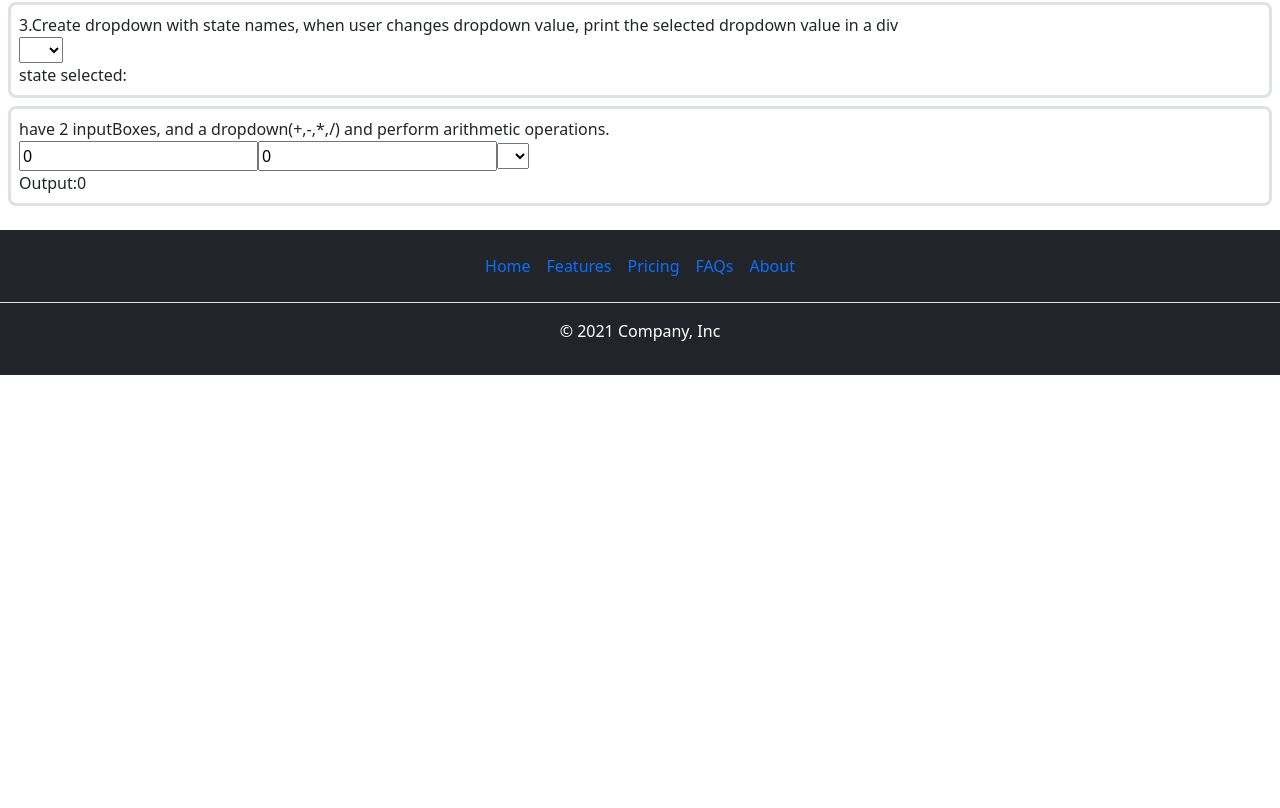
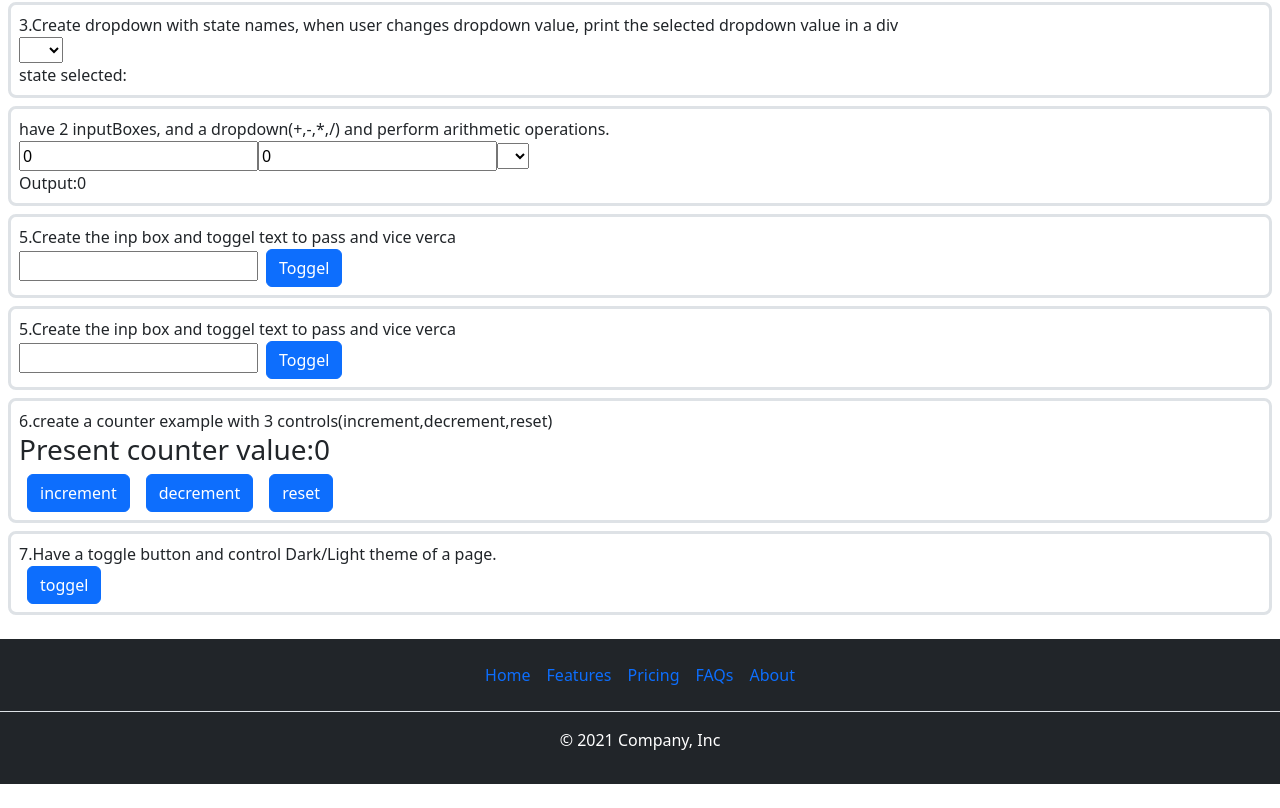
Before and after one commit to TarunNagaSaiChadaram/eureka_ui, an Angular app in the folder angular/angular_project_july_2025/: page / in a window 1280 px wide. Shown: the part 2062-2870 px from the top of the page. Before the commit the page ends 2461 px from the top, so only its background shows below. Built offline with nearby package versions, Linux system fonts and the light colour scheme.

Commit message:
day04_aug16

```diff
--- a/angular/angular_project_july_2025/src/app/components/databinding/databinding.html
+++ b/angular/angular_project_july_2025/src/app/components/databinding/databinding.html
@@ -72,3 +72,29 @@
         }}
     </div>
   </div>
+
+  <div class="border border-3 rounded-3 p-2 m-2">
+    <div>5.Create the inp box and toggel text to pass and vice verca</div>
+    <input type="{{flag ? 'text' : 'password'}}"/>
+    <button class="btn btn-primary mx-2" (click)="flag=!flag">Toggel</button>
+  </div>
+
+  <div class="border border-3 rounded-3 p-2 m-2">
+    <div>5.Create the inp box and toggel text to pass and vice verca</div>
+    <input type="{{flag ? 'text' : 'password'}}"/>
+    <button class="btn btn-primary mx-2" (click)="flag=!flag">Toggel</button>
+  </div>
+
+
+  <div class="border border-3 rounded-3 p-2 m-2">
+    <div>6.create a counter example with 3 controls(increment,decrement,reset)</div>
+    <h3>Present counter value:{{count}}</h3>
+    <button class="btn btn-primary mx-2" (click)="count=count+1">increment</button>
+    <button class="btn btn-primary mx-2" (click)="count=count-1">decrement</button>
+    <button class="btn btn-primary mx-2"(click)="count=0">reset</button>
+  </div>
+
+  <div class="border border-3 rounded-3 p-2 m-2" [style.backgroundColor]='color'>
+    <div>7.Have a toggle button and control Dark/Light theme of a page.</div>
+    <button class="btn btn-primary mx-2" (click)="color=color=='black'?'white':'black'" >toggel</button>
+  </div>
--- a/angular/angular_project_july_2025/src/app/components/databinding/databinding.ts
+++ b/angular/angular_project_july_2025/src/app/components/databinding/databinding.ts
@@ -27,6 +27,10 @@ export class Databinding {
   secondnumber:number=0;
   opt:string=""
 
+  count:number=0;
+
+  color:string="white";
+
   totoggel(){
     this.isitvis=!this.isitvis;
   }
```
